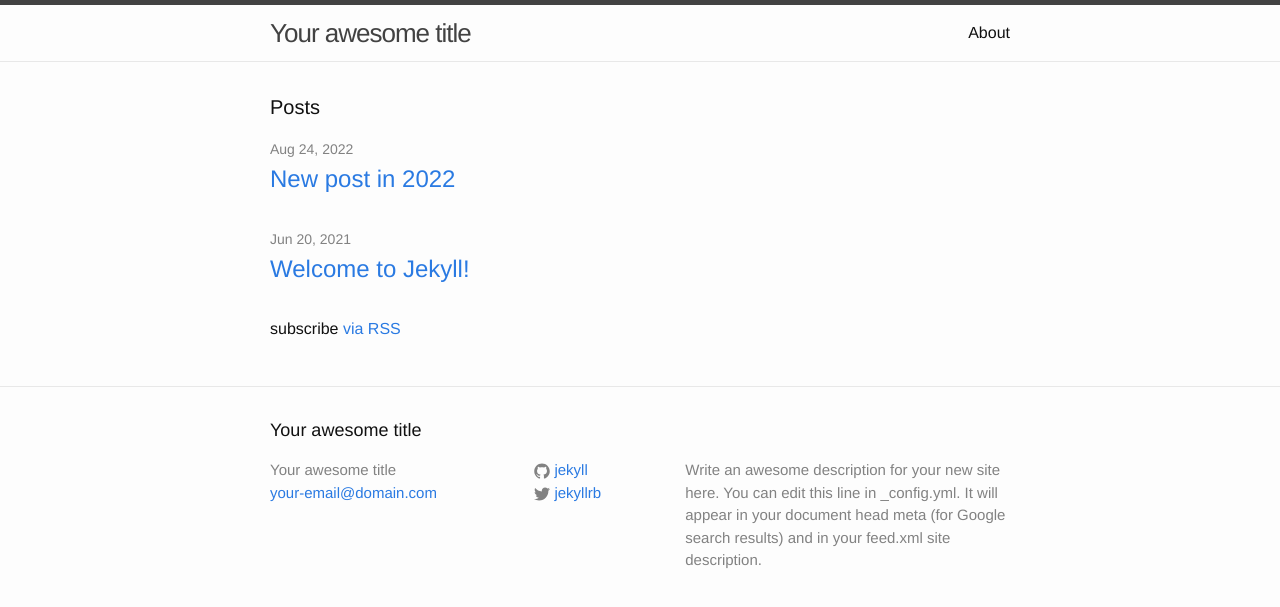
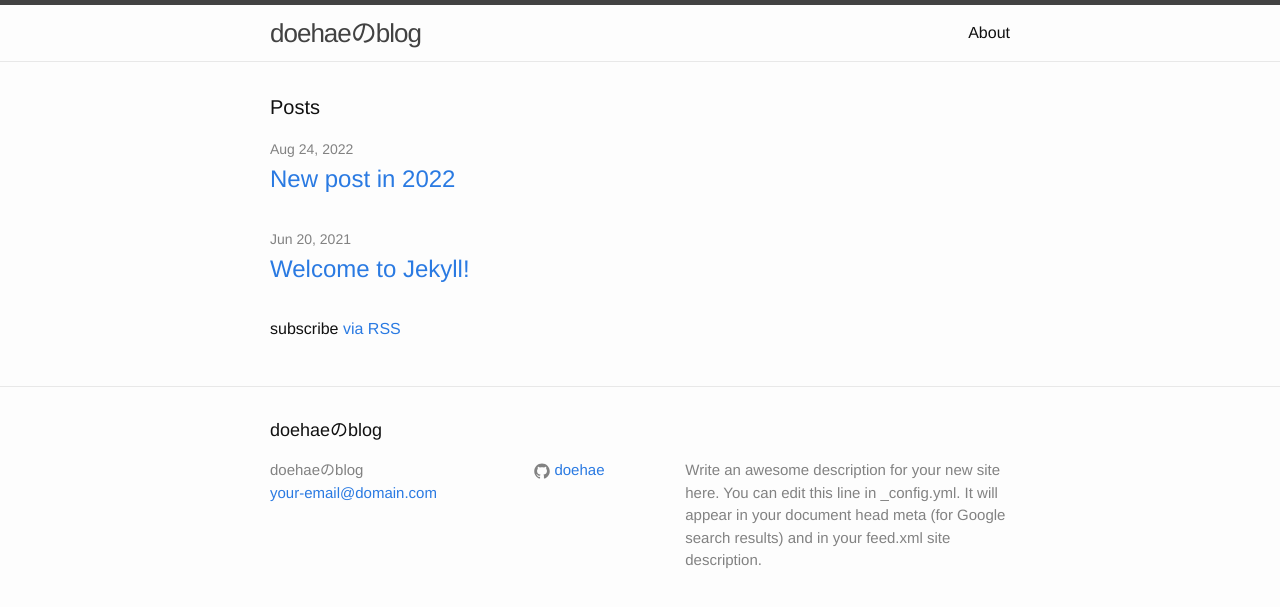
Before and after one commit to doehae/doehae.github.io, a Jekyll site: the page built from index.html, in a window 1280 px wide. Shown: the top 607 px of the page. Built offline with Jekyll 4.4.1, drawn with Linux system fonts in a browser that asks for light colours.

Commit message:
Update _config.yml

```diff
--- a/_config.yml
+++ b/_config.yml
@@ -6,7 +6,7 @@
 # 'jekyll serve'. If you change this file, please restart the server process.
 
 # Site settings
-title: Your awesome title
+title: doehaeのblog
 email: your-email@domain.com
 description: > # this means to ignore newlines until "baseurl:"
   Write an awesome description for your new site here. You can edit this
@@ -14,8 +14,7 @@ description: > # this means to ignore newlines until "baseurl:"
   Google search results) and in your feed.xml site description.
 baseurl: "" # the subpath of your site, e.g. /blog
 url: "http://yourdomain.com" # the base hostname & protocol for your site
-twitter_username: jekyllrb
-github_username:  jekyll
+github_username:  doehae
 
 # Build settings
 markdown: kramdown
```
